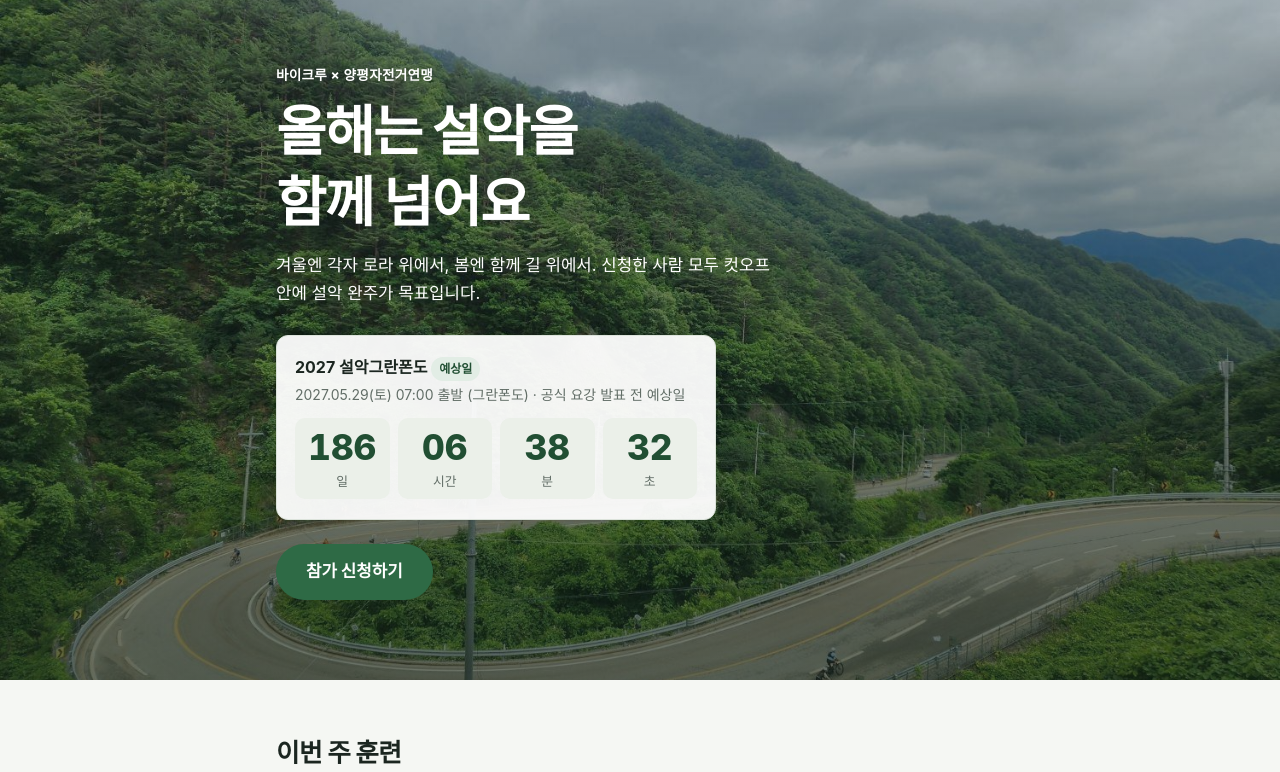
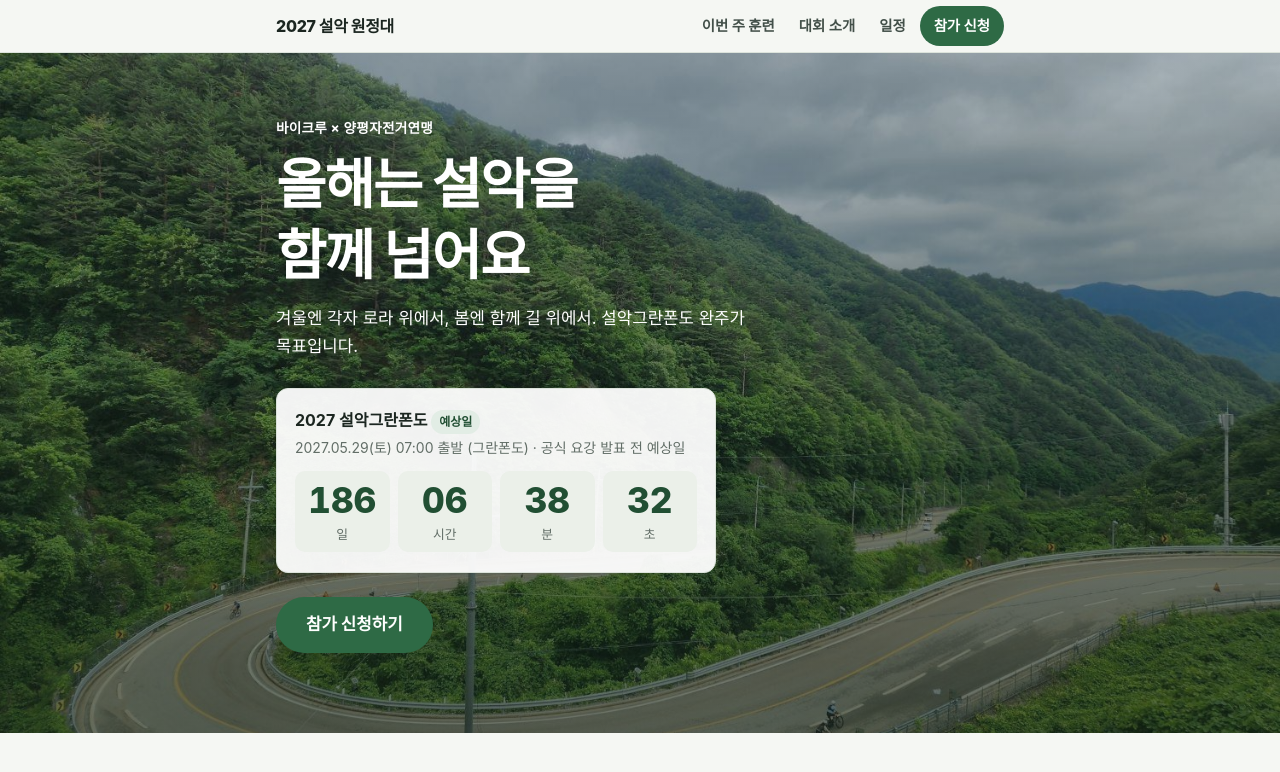
Before and after one commit to oki9785-web/seorak2027, a plain HTML site: page index.html in a window 1280 px wide. Shown: the top 772 px of the page. Drawn offline with Linux system fonts and the light colour scheme; a web font is replaced by a local one.

Commit message:
상단 메뉴 추가, 대회 섹션 제목 '설악그란폰도는?', 히어로 목표 문장 수정
- 섹션 바로가기 메뉴(이번 주 훈련·대회 소개·일정·참가 신청), 현재 섹션 표시
- 소제목: 그란폰도의 시작 / 설악그란폰도의 시작
- 히어로: 설악그란폰도 완주가 목표입니다.

Co-Authored-By: Claude Opus 5.5 <noreply@anthropic.com>

```diff
--- a/assets/main.js
+++ b/assets/main.js
@@ -47,6 +47,29 @@
   function mdw(s) { var d = ymd(s); return pad(d.m) + '.' + pad(d.d) + '(' + wd(s) + ')'; }
   function full(s) { var d = ymd(s); return d.y + '.' + pad(d.m) + '.' + pad(d.d) + '(' + wd(s) + ')'; }
   function dday(n) { return n > 0 ? 'D-' + n : n === 0 ? 'D-DAY' : 'D+' + (-n); }
+
+  /* ---------- 상단 메뉴: 지금 보고 있는 섹션 표시 ---------- */
+  (function () {
+    var links = Array.prototype.slice.call(document.querySelectorAll('.topnav-links a'));
+    if (!links.length || !('IntersectionObserver' in window)) return;
+    var byId = {};
+    links.forEach(function (a) { byId[a.getAttribute('href').slice(1)] = a; });
+    function mark(id) {
+      links.forEach(function (a) {
+        var on = a === byId[id];
+        a.classList.toggle('is-current', on);
+        if (on) a.setAttribute('aria-current', 'true'); else a.removeAttribute('aria-current');
+      });
+    }
+    var io = new IntersectionObserver(function (entries) {
+      entries.forEach(function (e) { if (e.isIntersecting) mark(e.target.id); });
+    }, { rootMargin: '-60px 0px -55% 0px' });
+    Object.keys(byId).forEach(function (id) { var el = $(id); if (el) io.observe(el); });
+    var hero = $('top');
+    if (hero) new IntersectionObserver(function (entries) {
+      if (entries[0].isIntersecting) mark(null);
+    }, { rootMargin: '-60px 0px -55% 0px' }).observe(hero);
+  })();
 
   /* ---------- 데이터 불러오기 ---------- */
   function getJSON(url) {
--- a/assets/style.css
+++ b/assets/style.css
@@ -139,6 +139,24 @@ b { font-weight: 700; }
 .btn-ghost { background: var(--surface); color: var(--accent-strong); border-color: var(--accent); }
 .btn-ghost:hover { background: var(--accent-soft); }
 .btn.is-disabled { background: var(--bg-alt); color: var(--muted); border-color: var(--line); cursor: not-allowed; }
+
+/* 상단 메뉴 */
+.topnav { position: sticky; top: 0; z-index: 30; background: color-mix(in srgb, var(--bg) 92%, transparent); -webkit-backdrop-filter: saturate(1.4) blur(8px); backdrop-filter: saturate(1.4) blur(8px); border-bottom: 1px solid var(--line); }
+@supports not (background: color-mix(in srgb, red, blue)) { .topnav { background: var(--bg); } }
+.topnav-inner { display: flex; align-items: center; justify-content: space-between; gap: 12px; height: 52px; }
+.topnav-brand { display: none; font-weight: 800; color: var(--ink); text-decoration: none; white-space: nowrap; letter-spacing: -0.02em; }
+.topnav-links { list-style: none; margin: 0; padding: 0; display: flex; align-items: center; gap: 2px; width: 100%; justify-content: space-between; }
+.topnav-links a { display: flex; align-items: center; min-height: 40px; padding: 0 10px; border-radius: 999px; font-size: .9rem; font-weight: 700; color: var(--ink-2); text-decoration: none; white-space: nowrap; }
+.topnav-links a:hover { color: var(--accent-strong); background: var(--accent-soft); }
+.topnav-links a.is-current { color: var(--accent-strong); background: var(--accent-soft); }
+.topnav-links a.topnav-cta { background: var(--accent); color: var(--on-accent); padding: 0 14px; }
+.topnav-links a.topnav-cta:hover, .topnav-links a.topnav-cta.is-current { background: var(--accent-strong); color: var(--on-accent); }
+@media (max-width: 359px) { .topnav-links a { padding: 0 7px; font-size: .84rem; } }
+@media (min-width: 640px) {
+  .topnav-brand { display: block; }
+  .topnav-links { width: auto; gap: 4px; }
+}
+section[id], #top { scroll-margin-top: 60px; }
 
 /* 히어로 */
 .hero { position: relative; overflow: hidden; background: linear-gradient(180deg, var(--hero-top), var(--bg) 85%); padding: 56px 0 72px; }
--- a/index.html
+++ b/index.html
@@ -23,6 +23,18 @@
 <body>
   <a class="skip" href="#main">본문 바로가기</a>
 
+  <nav class="topnav" aria-label="페이지 메뉴">
+    <div class="wrap topnav-inner">
+      <a class="topnav-brand" href="#top">2027 설악 원정대</a>
+      <ul class="topnav-links">
+        <li><a href="#this-week">이번 주 훈련</a></li>
+        <li><a href="#race">대회 소개</a></li>
+        <li><a href="#schedule">일정</a></li>
+        <li><a class="topnav-cta" href="#apply">참가 신청</a></li>
+      </ul>
+    </div>
+  </nav>
+
   <header class="hero" id="top">
     <div class="hero-media" id="heroMedia" aria-hidden="true">
       <svg class="hero-ridge" viewBox="0 0 1200 300" preserveAspectRatio="none">
@@ -33,7 +45,7 @@
     <div class="wrap hero-inner">
       <p class="eyebrow">바이크루 × 양평자전거연맹</p>
       <h1>올해는 설악을<br>함께 넘어요</h1>
-      <p class="lead">겨울엔 각자 로라 위에서, 봄엔 함께 길 위에서. 신청한 사람 모두 컷오프 안에 설악 완주가 목표입니다.</p>
+      <p class="lead">겨울엔 각자 로라 위에서, 봄엔 함께 길 위에서. 설악그란폰도 완주가 목표입니다.</p>
 
       <div class="countdown" aria-live="off">
         <p class="countdown-label"><span id="raceName">2027 설악그란폰도</span> <span class="tag" id="estimateTag">예상일</span></p>
@@ -80,18 +92,18 @@
       </div>
     </section>
 
-    <!-- 3. 설악은 어떤 대회 -->
+    <!-- 3. 설악그란폰도는? -->
     <section class="section alt" id="race" aria-labelledby="raceTitle">
       <div class="wrap">
-        <h2 id="raceTitle">설악은 어떤 대회</h2>
+        <h2 id="raceTitle">설악그란폰도는?</h2>
 
         <div class="intro-cols">
           <article class="intro-col">
-            <h3 class="intro-title">그란폰도는…</h3>
+            <h3 class="intro-title">그란폰도의 시작</h3>
             <p><b>그란폰도(Granfondo)</b>는 이탈리아에서 시작된 장거리 자전거 라이딩 이벤트입니다. 1971년 이탈리아 체제나티코에서 17명의 라이더가 새벽에 출발해 아홉 개의 고개를 넘은 <b><a href="https://www.novecolli.it/en-GB/history" target="_blank" rel="noopener">노베 콜리(Nove Colli)<span class="sr-only"> (새 창)</span></a></b>가 그 시작으로 꼽힙니다. 노베 콜리는 지금 1만 명 넘는 라이더가 함께 달리는 대회가 되었고, 그란폰도는 전 세계로 퍼져 순위보다 <b>자기 자신과의 시간 싸움</b>을 즐기는 라이더들의 축제가 되었습니다.</p>
           </article>
           <article class="intro-col">
-            <h3 class="intro-title">설악그란폰도는…</h3>
+            <h3 class="intro-title">설악그란폰도의 시작</h3>
             <p>2010년 6월 5일, 열 명의 라이더가 강원도 백복령에서 출발해 일곱 개의 언덕, 265km를 넘어 속초에 닿은 것이 시작이었습니다. 2014년 인제 상남면에서 첫 대회가 열렸고, 지금은 접수가 열리자마자 마감되는 국내 대표 그란폰도가 되었습니다. 설악산과 오대산을 지나는 <b>208km 코스에 주요 고개 다섯 곳</b>을 넘는 최고 난도(F등급) 대회로, 마지막 관문인 <b>구룡령 역방향은 20.5km 이어지는 오르막</b>입니다.</p>
           </article>
         </div>
```
Also changed, not shown: 1 other file.
